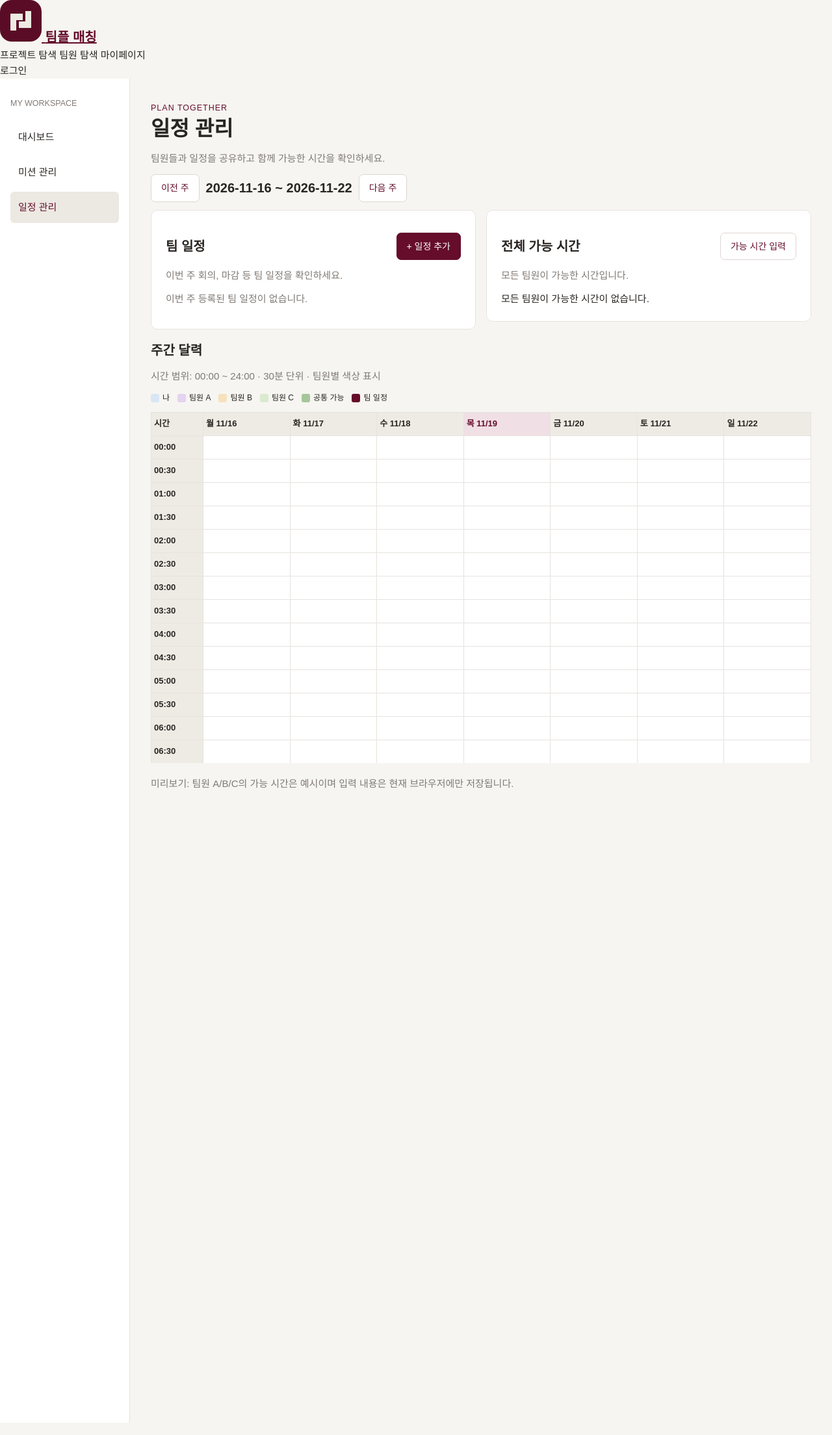
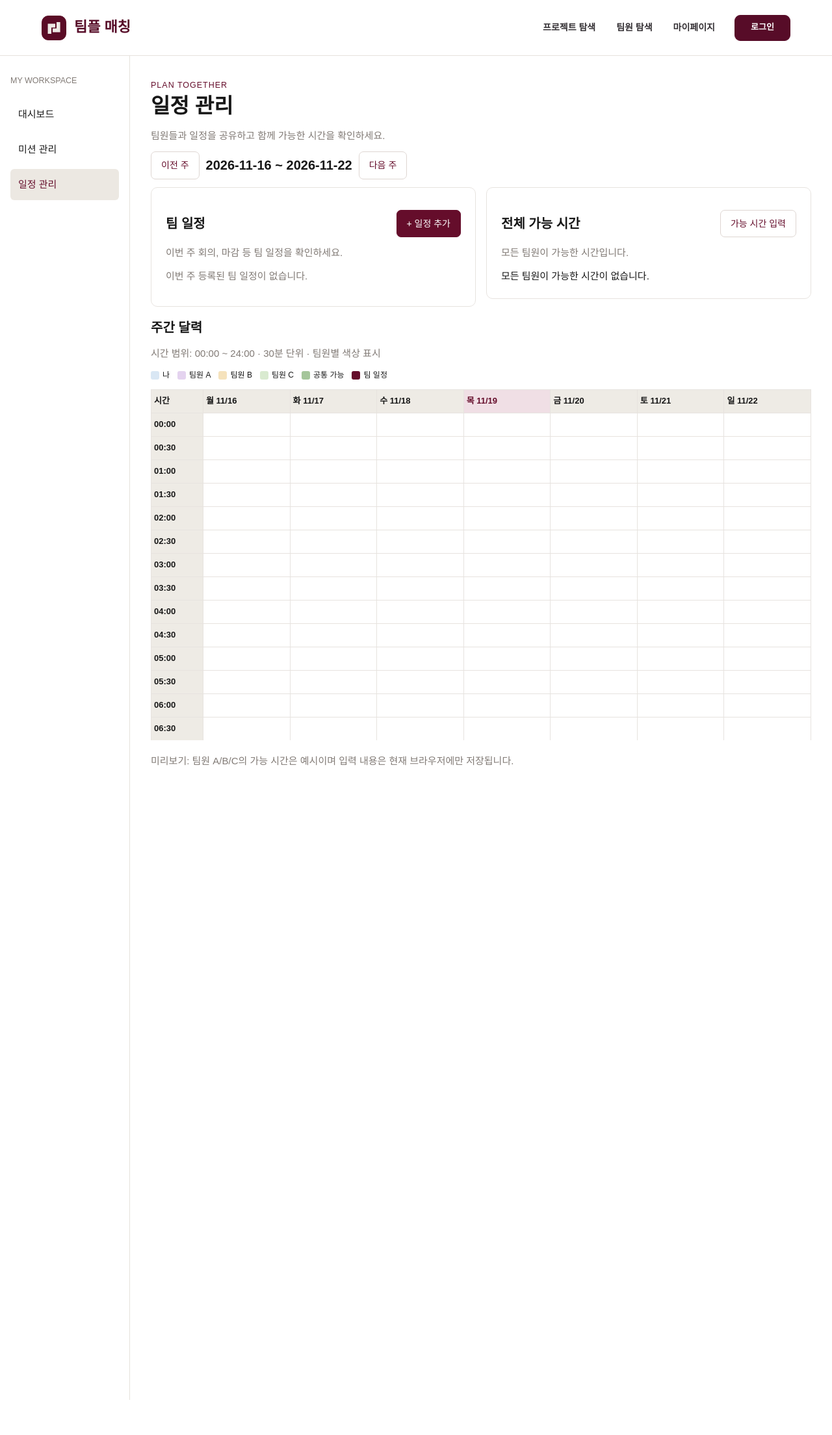
Before and after one commit to yuho9/0103DBP, a Java web app: page /pages/workspace/todo-list.jsp in a window 1280 px wide. Shown: the whole page at 65% size. Run offline with Tomcat 11, a stand-in JSP engine, Linux system fonts and the light colour scheme; some libraries are stand-ins or nearby versions; some web fonts are replaced.

Commit message:
Update todo-list.jsp

```diff
--- a/src/main/webapp/pages/workspace/todo-list.jsp
+++ b/src/main/webapp/pages/workspace/todo-list.jsp
@@ -1,6 +1,13 @@
 <%@ page contentType="text/html; charset=UTF-8" pageEncoding="UTF-8" %>
 <!DOCTYPE html>
-<html lang="ko"><head><meta charset="UTF-8"><meta name="viewport" content="width=device-width, initial-scale=1"><title>팀플 매칭</title><link rel="stylesheet" href="${pageContext.request.contextPath}/css/workspace.css"></head><body>
+<html lang="ko">
+<head>
+    <meta charset="UTF-8"><meta name="viewport" content="width=device-width, initial-scale=1">
+    <title>팀플 매칭</title>
+    <link rel="stylesheet" href="${pageContext.request.contextPath}/css/workspace.css">
+    <link rel="stylesheet" href="${pageContext.request.contextPath}/css/common.css">
+</head>
+<body>
 <%@ include file="/pages/common/header.jsp" %>
 <div class="workspace"><%@ include file="/pages/workspace/workspace-sidebar.jsp" %><main class="content"><small class="eyebrow">PLAN TOGETHER</small><h1>일정 관리</h1><p class="muted">팀원들과 일정을 공유하고 함께 가능한 시간을 확인하세요.</p>
 <div class="section-head">
```
